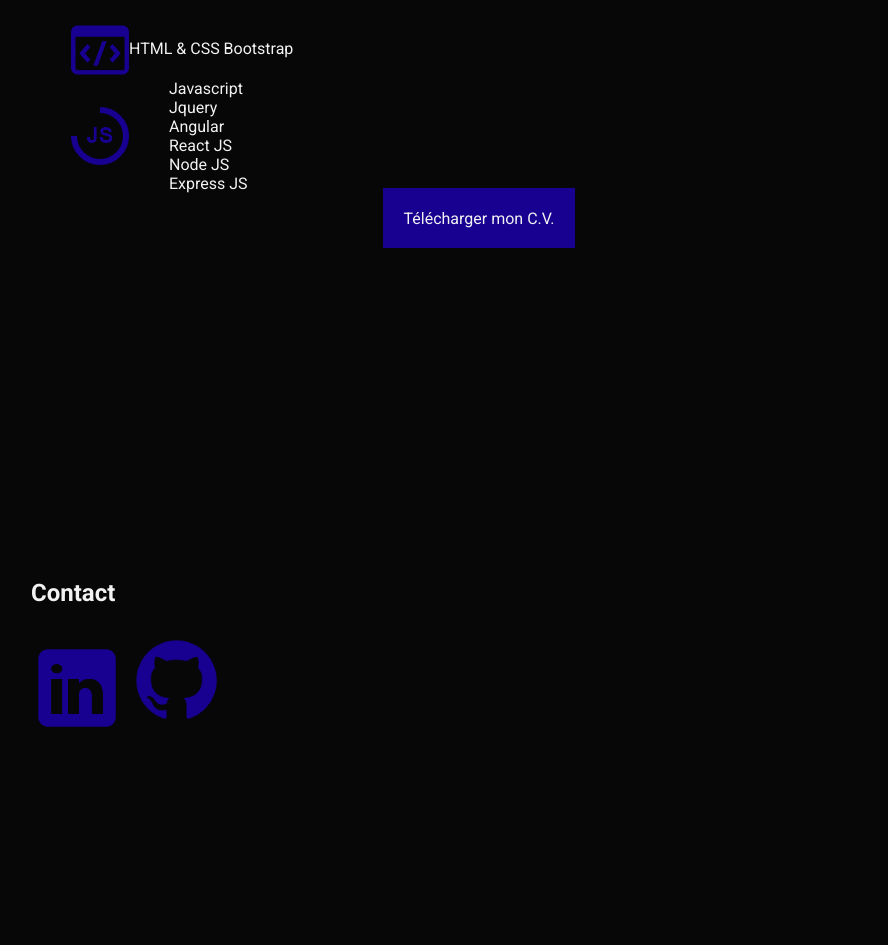
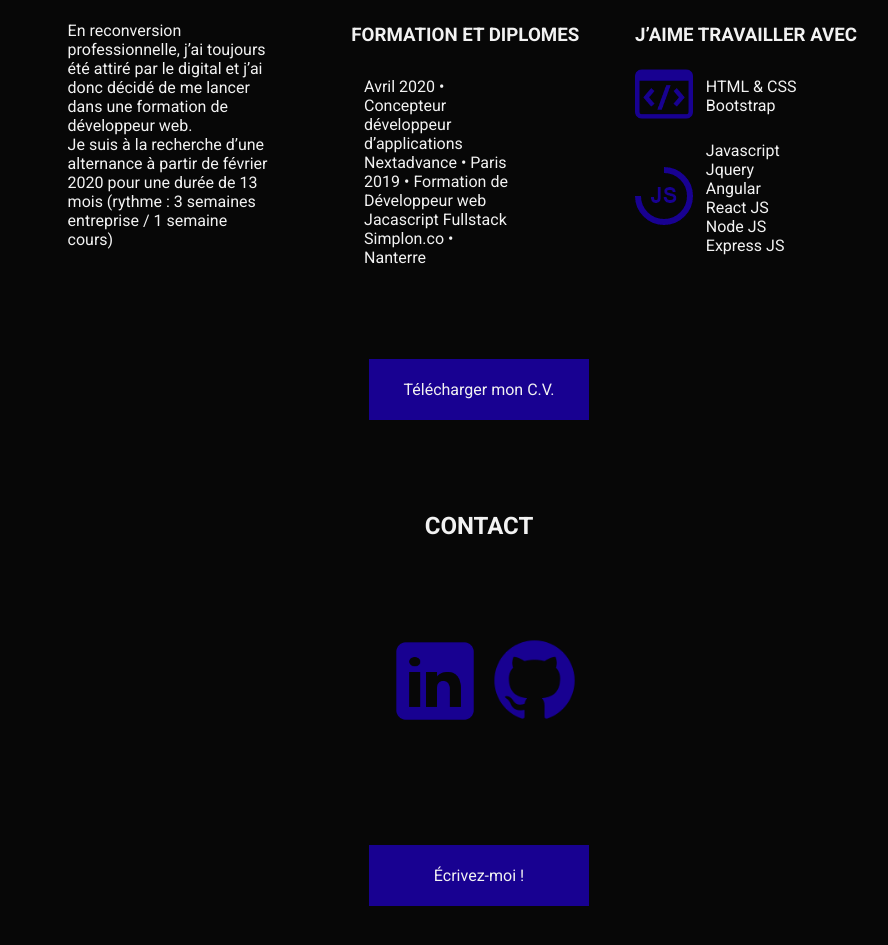
Before and after one commit to thomasliedts/ThomasLiedts, an Angular app: page / in a window 1280 px wide. Shown: the part 1101-2046 px from the top of the page, without its empty margins (161-1049 px from the left). Built offline with nearby package versions, Linux system fonts and the light colour scheme.

Commit message:
site fini

```diff
--- a/src/app/pages/accueil/accueil.component.html
+++ b/src/app/pages/accueil/accueil.component.html
@@ -1,39 +1,50 @@
 <div id="corps" style="margin-top: 5vh;">
-    <section id="presentation">
     <div class="contain">
-            <div class="rond"><a href="#"><img src="../../../assets/img/Composant 8 – 1.png" alt="retour en haut"></a>
+        <div class="rond">
+            <a href="#"><img src="../../../assets/img/Composant 8 – 1.png" alt="retour en haut"></a>
         </div>
     </div>
-        <div>
+    <section id="presentation">
+
+        <div class="txt">
             <h1>Bonjour ! Je m'appelle Thomas LIEDTS</h1>
-            <p>et j'apprend le développement web.</p>
-            <p>Je suis actuellement à la recherche d'un contrat de pro en région parisienne.</p>
+            <p>et j'apprends le développement web.</p>
+            <p>Je suis actuellement à la recherche d'un contrat de professionnalisation en région parisienne.</p>
         </div>
+    </section>
 
-    </section>
     <section id="aPropos">
         <h2>À propos</h2>
-        <div>
-            <div>
+        <div class="aPGlobal">
+            <div class="col">
                 <p>En reconversion professionnelle, j’ai toujours été attiré par le digital et j’ai donc décidé de me
-                    lancer dans une formation de développeur web.
+                    lancer dans une formation de développeur web.<br />
                     Je suis à la recherche d’une alternance à partir de février 2020 pour une durée de 13 mois (rythme :
                     3 semaines entreprise / 1 semaine cours)</p>
             </div>
-            <div>
+            <div class="col">
                 <h3>FORMATION ET DIPLOMES </h3>
+                <div class="liste">
                 <ul>
                     <li>Avril 2020 • Concepteur développeur d’applications Nextadvance • Paris</li>
                     <li>2019 • Formation de Développeur web Jacascript Fullstack Simplon.co • Nanterre</li>
                 </ul>
             </div>
-            <div>
+            </div>
+
+            <div class="col">
                 <h3>J’aime travailler avec</h3>
+                <div class="liste">
+                    <div><img src="../../../assets/img/icons8-code-100.png"></div>
                     <ul>
-                    <li><img src="../../../assets/img/icons8-code-100.png">HTML & CSS
-                        Bootstrap
-                    </li>
-                    <li class="sousList"><div><img src="../../../assets/img/Groupe 1.png" alt=""></div> <ul>
+                        <li>HTML & CSS</li>
+                        <li>Bootstrap</li>
+                    </ul>
+                 </div>
+
+                <div class="liste">
+                    <div><img src="../../../assets/img/Groupe 1.png" alt=""></div>
+                   <ul>
                             <li>Javascript</li>
                             <li>Jquery</li>
                             <li>Angular</li>
@@ -41,16 +52,23 @@
                             <li>Node JS</li>
                             <li>Express JS</li>
                         </ul>
-                        </li>
-                </ul>
                     </div>
-            <div class="btnCv"><a href="">Télécharger mon C.V.</a></div>
             </div>
+
+        </div>
+        <a class="btnCv" href="../../../assets/contenu/CV_Thomas_LIEDTS_Dev_Web_Nextadvance-édité.pdf"
+                target="_blank">Télécharger mon C.V.</a>
     </section>
+
     <section id="contact">
         <h2>Contact</h2>
-        <a href="https://www.linkedin.com/in/thomas-liedts/"><img src="../../../assets/img/icons8-linkedin-150.png" alt="lien linkedin"></a>
-        <a href="https://github.com/thomasliedts"><img src="../../../assets/img/icons8-github-128.png" alt="lien github"></a>
+        <div>
+            <a href="https://www.linkedin.com/in/thomas-liedts/"><img src="../../../assets/img/icons8-linkedin-150.png"
+                    alt="lien linkedin"></a>
+            <a href="https://github.com/thomasliedts"><img src="../../../assets/img/icons8-github-128.png"
+                    alt="lien github"></a>
+        </div>
+        <a href="mailto:thomasliedts@gmail.com" id="mpMe">Écrivez-moi !</a>
     </section>
 
 </div>
--- a/src/app/pages/accueil/accueil.component.scss
+++ b/src/app/pages/accueil/accueil.component.scss
@@ -1,46 +1,119 @@
 #corps {
   width: 70%;
   margin: 0 auto;
-
-  #presentation {
-    height: 100vh;
     .contain {
       margin: 0 auto;
       width: 5em;
 
       .rond {
         position: fixed;
+        width: 40%;
+      }
+    }
+  #presentation {
+    height: 100vh;
+    text-align: center;
+    .txt {
+      padding-top: 20%;
+      text-transform: uppercase;
+    }
+
+  }
+
+  #aPropos {
+    min-height: 80vh;
+    display: flex;
+    flex-direction: column;
+    justify-content: space-around;
+    align-items: center;
+    padding-top: 10vh;
+    h2 {
+      text-align: center;
+      text-transform: uppercase;
+    }
+    .aPGlobal {
+      display: flex;
+      justify-content: space-around;
+      align-items: start;
+      width: 95%;
+      margin: 0 auto;
+      h3 {
+        text-transform: uppercase;
+      }
+      p {
+        width: 80%;
+      }
+      .col {
+        width: 30%;
+
+        .liste{
+          display: flex;
+         justify-content: flex-start;
+         align-items: center;
+        }
+
+        ul {
+          width:60%;
+          margin: 0;
+          padding: 5%;
+          list-style: none;
         }
       }
     }
 
-  #aPropos {
-    height: 100vh;
-    ul {
-      list-style: none;
-      .sousList {
+    .btnCv {
+      font-size: 1em;
+        text-align: center;
+        padding-top: 10vh;
+        background-color: #180191;
+        width: 20%;
+        padding: 1.3em;
+        transition: 0.5s;
+      }
+
+      a:hover {
+        background-color: #070707;
+        color: #180191;
+      }
+
+  }
+
+  #contact {
+    min-height: 60vh;
     display: flex;
-        flex-direction: row;
-        justify-content: start;
+    flex-direction: column;
+    justify-content: space-around;
     align-items: center;
+    padding-bottom: 5%;
+    h2 {
+      text-align: center;
+      text-transform: uppercase;
     }
-      img {
-        vertical-align: middle;
+    div {
+      width: 20%;
+      display: flex;
+      align-items: center;
+      margin: 0 auto;
+      padding-bottom: 5vh;
+      justify-content: space-around;
+      img:hover{
+
       }
     }
-    .btnCv {
+    #mpMe {
       text-align: center;
-      a {
+        padding-top: 10vh;
         background-color: #180191;
-        width: 10vw;
+        width: 20%;
         padding: 1.3em;
+        transition: 0.5s;
     }
+    #mpMe:hover {
+      background-color: #070707;
+      color: #180191;
     }
   }
 
-  #contact {
-    height: 100vh;
-  }
 }
 footer {
   width: 100vw;
@@ -68,3 +141,31 @@ footer {
     }
   }
 }
+@media screen and (max-width:800px){
+  #presentation{
+    height: 30vh;
+  }
+  #aPropos{
+    padding-bottom: 5%;
+    .aPGlobal{
+      flex-direction: column;
+      justify-content: center;
+      align-items: center;
+      .col{
+        text-align: center;
+        width: 100%!important;
+        .liste{
+          flex-direction: column;
+        }
+        p{
+          width: 100%!important;
+          box-sizing: border-box;
+          padding: 5%;
+        }
+      }
+    }
+  }
+  #contact{
+    height: 30vh;
+  }
+}
```
Also changed, not shown: 1 other file (tests, documents, lock files or other folders). Lines whose indentation alone changed are shown as unchanged.
